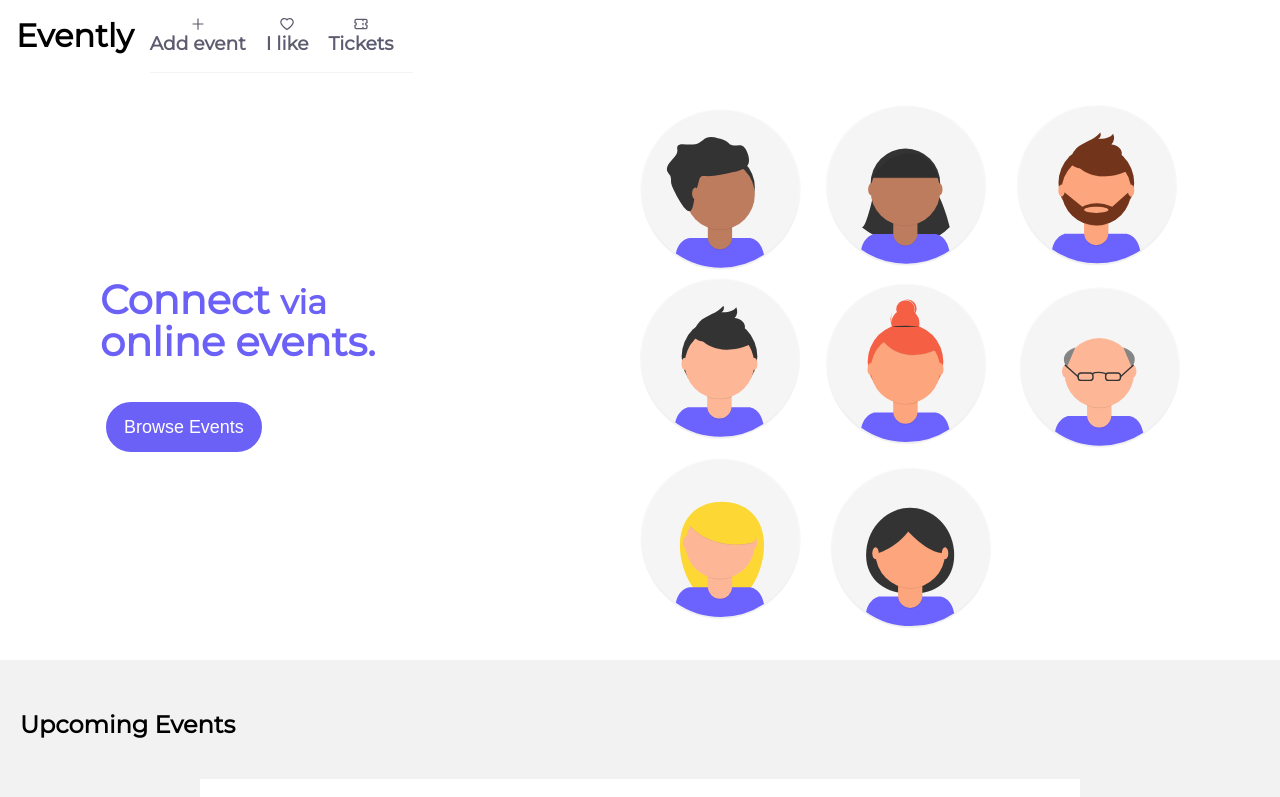
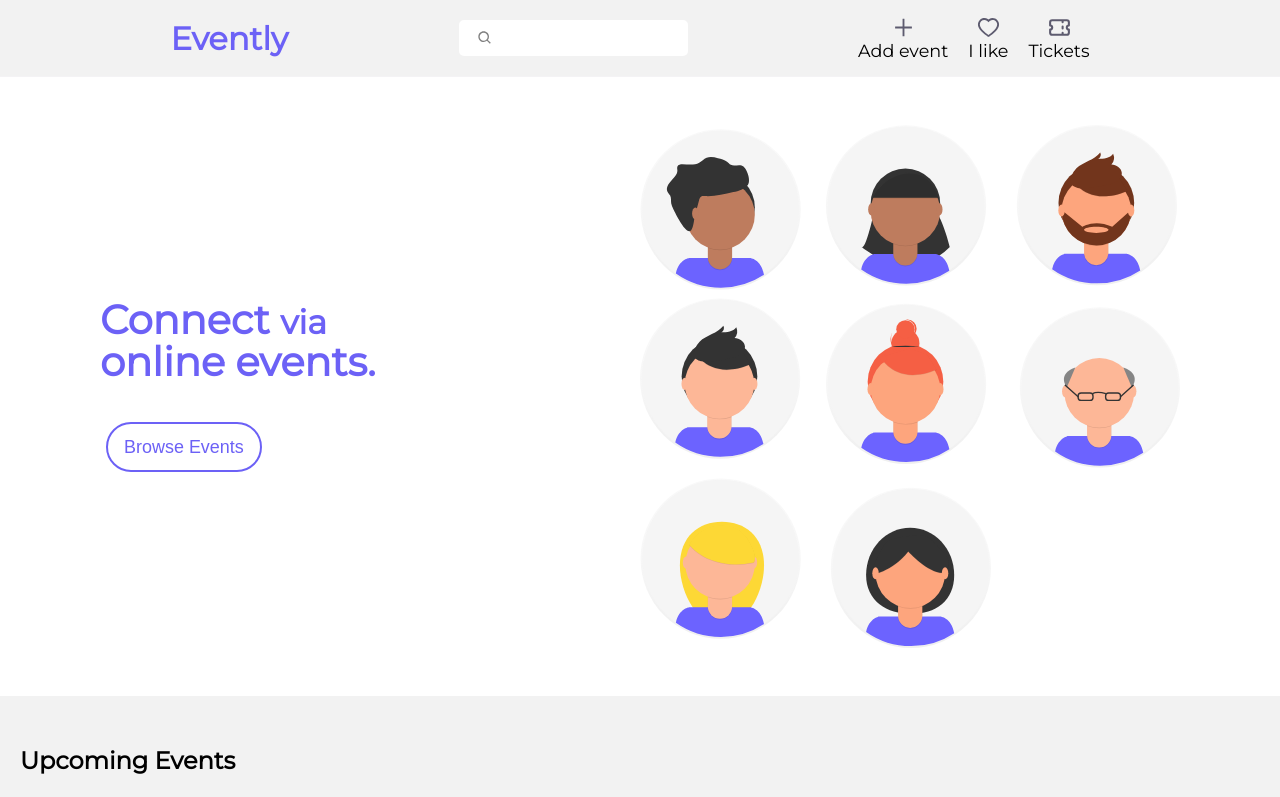
Before and after one commit to Renda02/event-app, a React (Create React App) app: page / in a window 1280 px wide. Shown: the top 797 px of the page. Built offline with nearby package versions, Linux system fonts and the light colour scheme; no server answers.

Commit message:
styling Header

```diff
--- a/src/components/Header.jsx
+++ b/src/components/Header.jsx
@@ -1,11 +1,11 @@
 import styled from "styled-components";
 import "./HeaderOption";
 
-import {AiOutlinePlus} from "react-icons/ai";
-import {AiOutlineHeart}  from "react-icons/ai";
+import { AiOutlinePlus } from "react-icons/ai";
+import { AiOutlineHeart } from "react-icons/ai";
 import { HiOutlineTicket } from "react-icons/hi";
+import { BiSearch } from "react-icons/bi";
 import HeaderOption from "./HeaderOption";
-
 
 function Header() {
   return (
@@ -14,9 +14,13 @@ function Header() {
       <HeaderLeft>
         <Heading> Evently</Heading>
       </HeaderLeft>
+      <HeaderSearch>
+        <BiSearch />
+        <Input type="text" />
+      </HeaderSearch>
       <HeaderRight>
         <HeaderOption Icon={AiOutlinePlus} title="Add event" />
-         <HeaderOption Icon={ AiOutlineHeart}title="I like" />
+        <HeaderOption Icon={AiOutlineHeart} title="I like" />
         <HeaderOption Icon={HiOutlineTicket} title="Tickets" />
       </HeaderRight>
     </HeaderBar>
@@ -27,6 +31,15 @@ export default Header;
 
 const HeaderBar = styled.div`
   display: flex;
+  width: 100%;
+  justify-content: space-evenly;
+  align-items: center;
+  padding: 15px 0;
+  border-bottom: 0.2px solid #f4f3f5;
+  top: 0;
+  position: sticky;
+  z-index: 999;
+  background: #f2f2f2;
 `;
 
 const HeaderLeft = styled.div`
@@ -35,17 +48,28 @@ const HeaderLeft = styled.div`
 
 const Heading = styled.h1`
   font-size: 2rem;
-  line-height: 60px;
-  padding: 0.2em 0.5em;
+
   margin: 0 auto;
-  font-weight: bold;
+  font-weight: 600;
+  color: #6c61f6;
 `;
 
+const HeaderSearch = styled.div`
+  display: flex;
+  padding: 18px;
+  align-items: center;
+  border-radius: 5px;
+  height: 22px;
+  color: gray;
+  background-color:#fff;
+`;
 
+const Input = styled.input`
+  outline: none;
+  background: none;
+  border: none;
+`;
 
 const HeaderRight = styled.div`
   display: flex;
-  justify-content: space-between;
-  align-items:center;
-  border-bottom: 0.2px solid #f4f3f5;
 `;
--- a/src/components/HeaderOption.js
+++ b/src/components/HeaderOption.js
@@ -6,8 +6,8 @@ import styled from "styled-components";
 function HeaderOption({Icon,title}) {
     return (
         <Header>
-            {Icon && <Icon className="header_icon" />}
-            <h3>{title}</h3>
+            {Icon && <Icon className="header_icon" size={25}  />}
+            <Heading>{title}</Heading>
 
 
         </Header>
@@ -28,3 +28,8 @@ const Header = styled.div`
     color: #6c61f6;
   }
 `;
+
+const Heading = styled.h3`
+font-weight:500;
+font-size:1.1rem;
+color:#000;`;
--- a/src/components/Home.jsx
+++ b/src/components/Home.jsx
@@ -20,13 +20,11 @@ function Home() {
           <Button type="submit" value="Browse Events" required />
         </Intro>
         <Image src={image} alt="meeting" />
-
       </Wrapper>
       <Body />
       <Section />
-    <Footer/>
+      <Footer />
     </React.Fragment>
-
   );
 }
 
@@ -34,22 +32,17 @@ export default Home;
 
 const Wrapper = styled.div`
   display: flex;
-  width:100%;
+  width: 100%;
   width: 1080px;
   justify-content: space-between;
-  margin:2em auto;
-
-
-
+  margin: 2em auto;
 `;
 
 const Intro = styled.div`
-  display:flex;
-  justify-content:center;
-  align-items:center;
-  flex-direction:column;
-
-
+  display: flex;
+  justify-content: center;
+  align-items: center;
+  flex-direction: column;
 `;
 
 const Heading = styled.h1`
@@ -57,26 +50,27 @@ const Heading = styled.h1`
   font-weight: 600;
   line-height: 40px;
   color: #6c61f6;
-  margin-bottom:1em;
+  margin-bottom: 1em;
 `;
 
 const Image = styled.img`
   width: 50%;
   border-radius: 5px;
+  padding: 1em 0;
 `;
 
 const Button = styled.input`
   border: 2px solid #6c61f6;
   padding: 0.7em 0.9em;
   font-size: 1.123rem;
+
+  border-radius: 30px;
+  margin-left: -6em;
+  background: #fff;
+  color: #6c61f6;
+  &:hover {
     background: #6c61f6;
     color: #fff;
-  border-radius: 30px;
-  margin-left:-6em;
-
-  &:hover {
-    background: #fff;
-    color: #6c61f6;
     outline-width: 10px;
   }
 `;
```
Also changed, not shown: src/components/NavBar.jsx (deleted, +0 -60 lines). Lines whose indentation alone changed are shown as unchanged.
